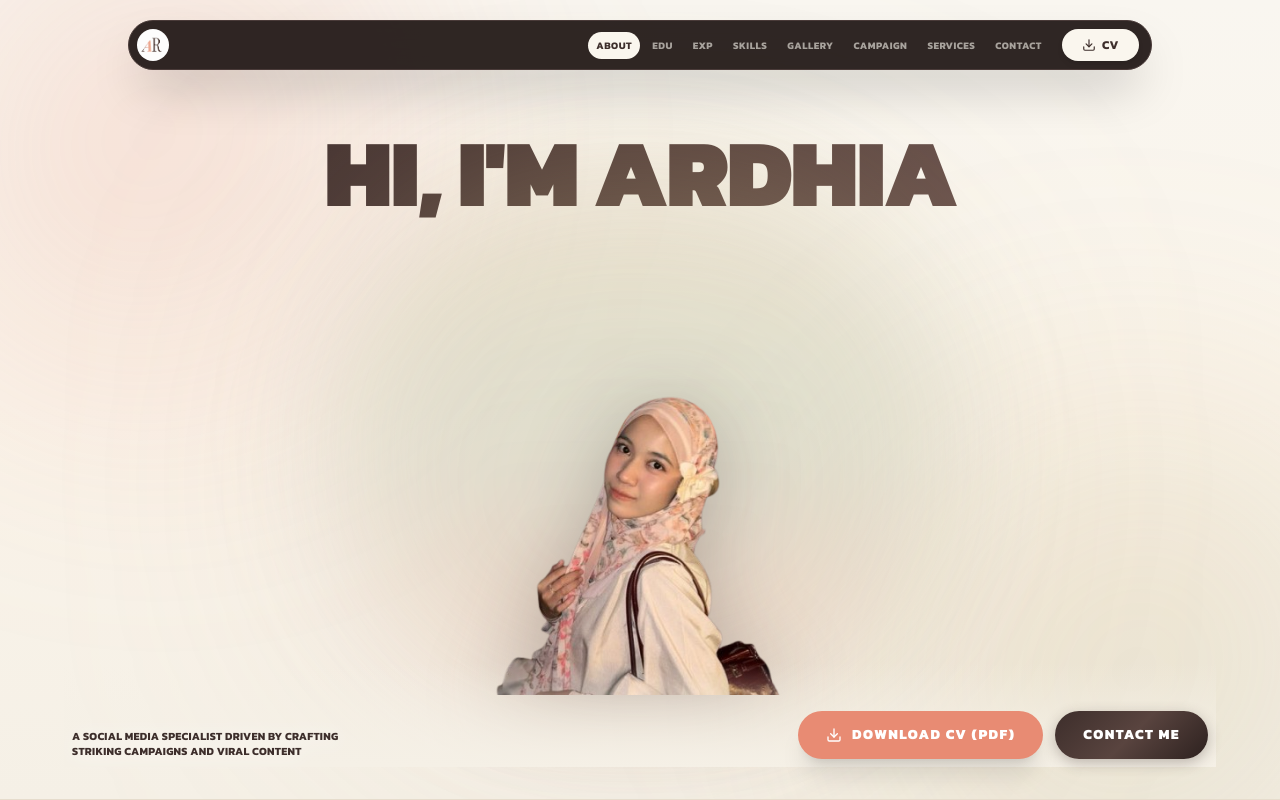
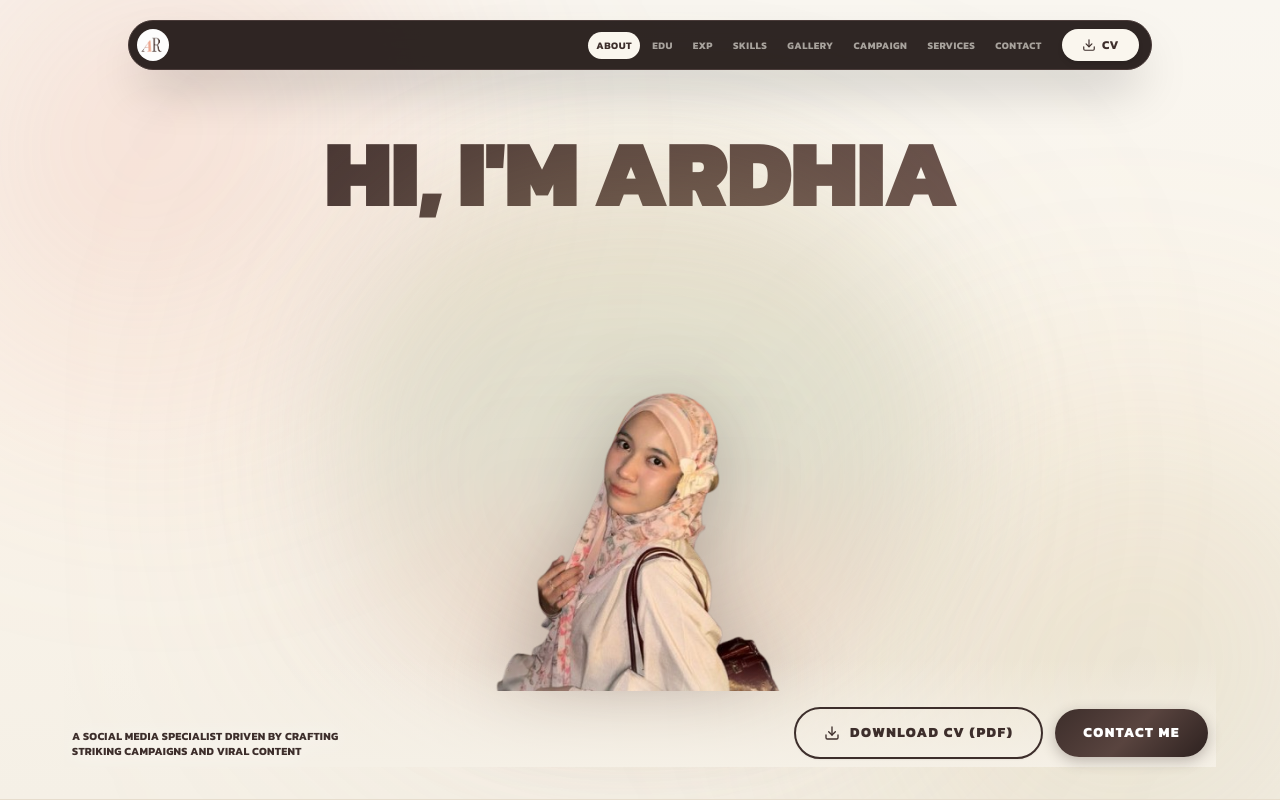
Before and after one commit to Braneee/portofolio-ardhia, a Next.js app: page / in a window 1280 px wide. Shown: the top 800 px of the page. Built offline with nearby package versions, Linux system fonts and the light colour scheme.

Commit message:
style: change download cv button back to elegant dark outline to complement contact button

```diff
--- a/src/components/ui/DownloadCVButton.tsx
+++ b/src/components/ui/DownloadCVButton.tsx
@@ -43,9 +43,9 @@ export function DownloadCVButton({ variant = 'primary', className = '' }: Downlo
       download="CV_ARDHIA_NURUL_VITRA_ISKANDAR.pdf"
       target="_blank"
       rel="noopener noreferrer"
-      className={`inline-flex items-center gap-2.5 px-7 py-3.5 rounded-full bg-[#E88B73] text-white font-extrabold text-xs sm:text-sm uppercase tracking-widest hover:scale-105 hover:bg-[#d67a63] transition-all duration-300 shadow-xl shadow-[#E88B73]/30 ${className}`}
+      className={`inline-flex items-center gap-2.5 px-7 py-3.5 rounded-full border-2 border-[#3D2E2B] text-[#3D2E2B] font-extrabold text-xs sm:text-sm uppercase tracking-widest hover:bg-[#3D2E2B] hover:text-[#FAF4EA] transition-all duration-300 shadow-sm ${className}`}
     >
-      <Download className="w-4 h-4 text-white" /> Download CV (PDF)
+      <Download className="w-4 h-4" /> Download CV (PDF)
     </a>
   );
 }
```
